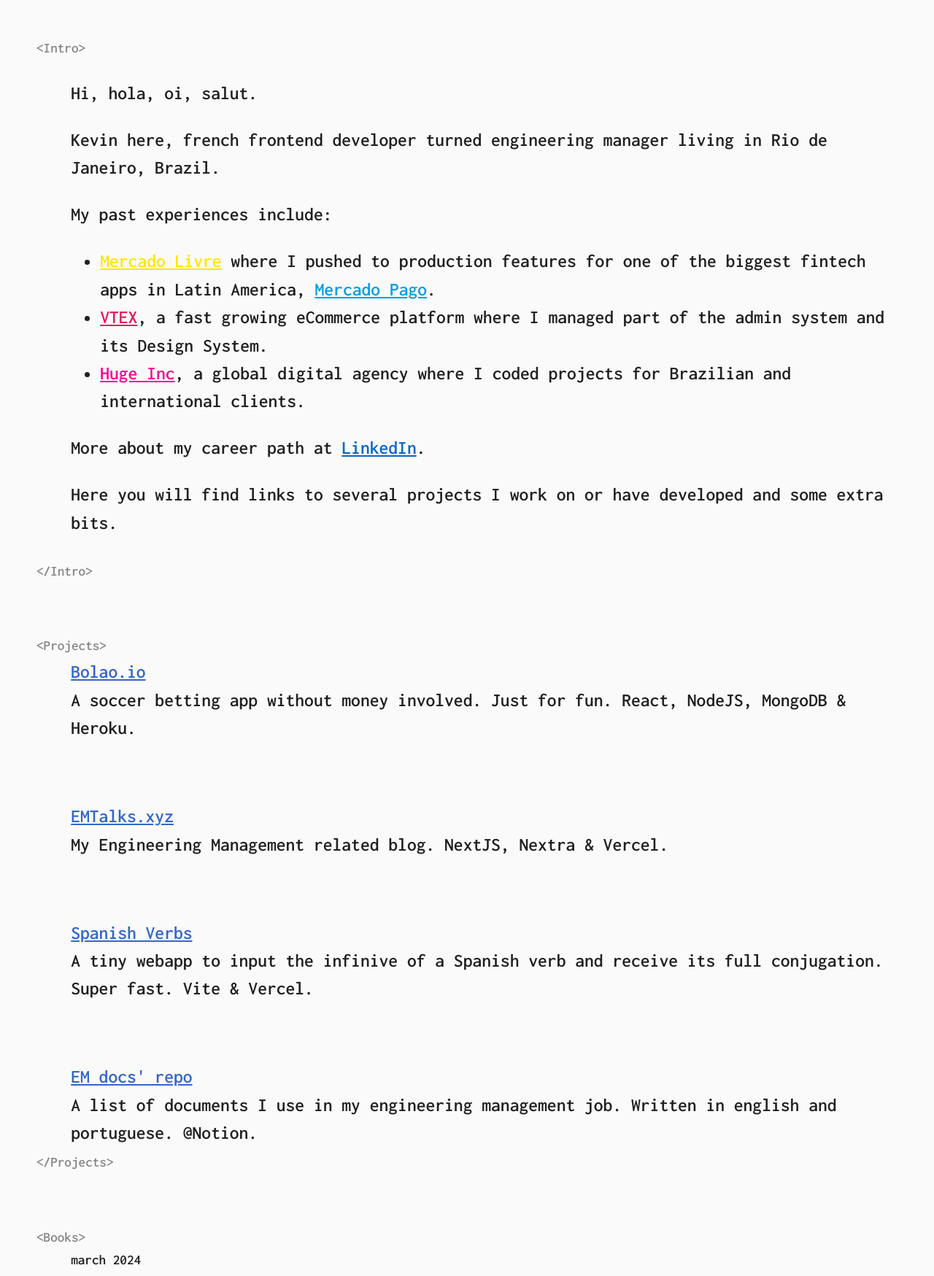
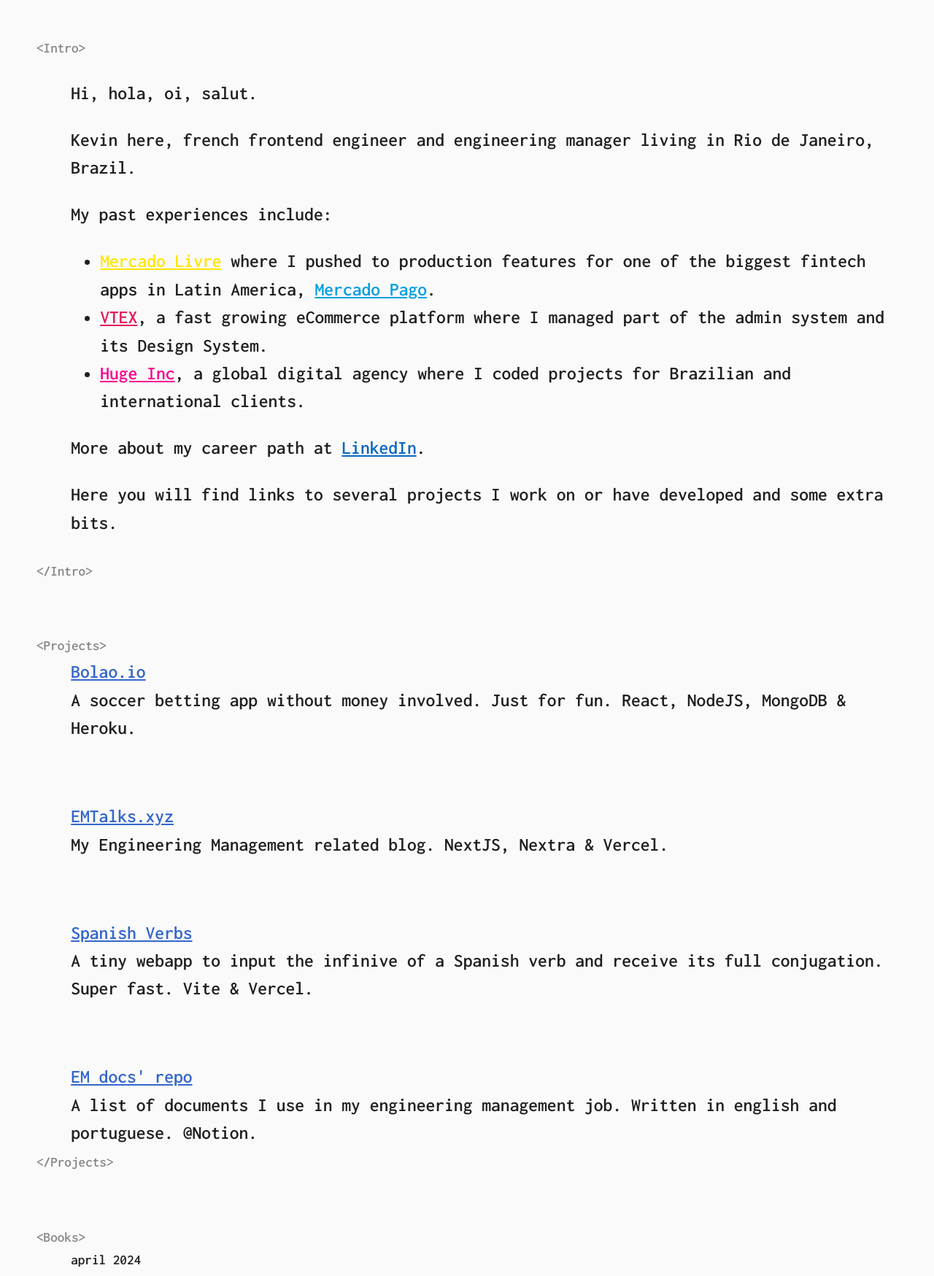
Before and after one commit to kevinch/kevinchevallierme, a React (Vite) app: page / in a window 1280 px wide. Shown: the part 147-1896 px from the top of the page at 73% size. Built offline with nearby package versions, Linux system fonts and the light colour scheme.

Commit message:
Book addition with the pragmatic engineer

```diff
--- a/src/components/Books.tsx
+++ b/src/components/Books.tsx
@@ -1,4 +1,4 @@
-import Book from "./Book";
+import Book from "./Book"
 
 function Books() {
   return (
@@ -6,6 +6,12 @@
       <span className="code-help">{"<Books>"}</span>
 
       <div className="books-list">
+        <Book
+          title="The Software Engineer's Guidebook"
+          date="april 2024"
+          link="https://www.engguidebook.com/?ref=blog.pragmaticengineer.com"
+        />
+
         <Book
           title="Engineering Management For The Rest Of Us"
           date="march 2024"
@@ -27,7 +33,7 @@
 
       <span className="code-help">{"</Books>"}</span>
     </div>
-  );
+  )
 }
 
-export default Books;
+export default Books
--- a/src/components/Intro.tsx
+++ b/src/components/Intro.tsx
@@ -5,8 +5,8 @@
       <div className="intro-text">
         <p>Hi, hola, oi, salut.</p>
         <p>
-          Kevin here, french frontend developer turned engineering manager
-          living in Rio de Janeiro, Brazil.
+          Kevin here, french frontend engineer and engineering manager living in
+          Rio de Janeiro, Brazil.
         </p>
 
         <p>My past experiences include:</p>
@@ -60,7 +60,7 @@
       </div>
       <span className="code-help">{"</Intro>"}</span>
     </div>
-  );
+  )
 }
 
-export default Intro;
+export default Intro
```
